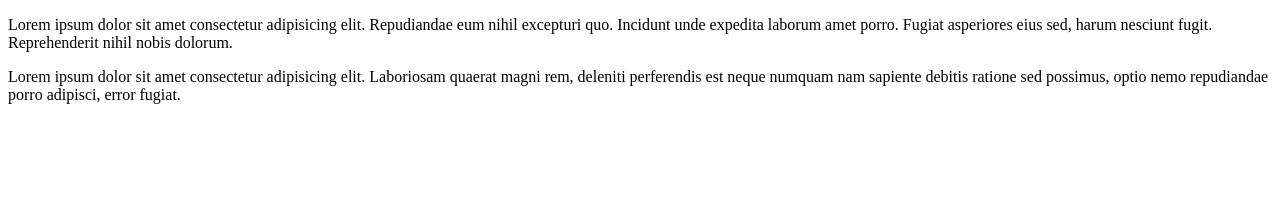
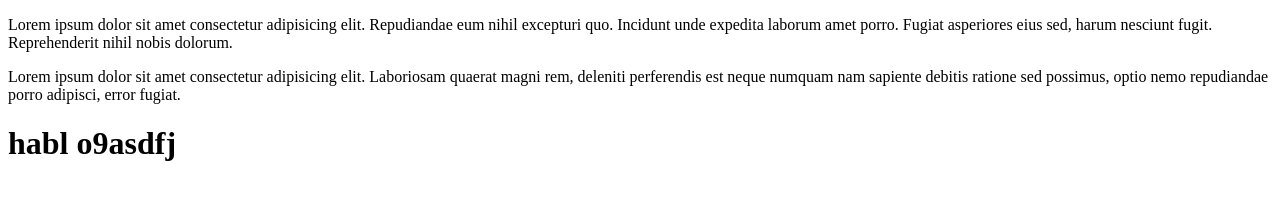
Before and after one commit to rajudon25/philips-2, a plain HTML site: page index.html in a window 1280 px wide. Drawn offline with Linux system fonts and the light colour scheme.

Commit message:
first commit

```diff
--- a/index.html
+++ b/index.html
@@ -8,5 +8,6 @@
 <body>
     <p>Lorem ipsum dolor sit amet consectetur adipisicing elit. Repudiandae eum nihil excepturi quo. Incidunt unde expedita laborum amet porro. Fugiat asperiores eius sed, harum nesciunt fugit. Reprehenderit nihil nobis dolorum.</p>
     <p>Lorem ipsum dolor sit amet consectetur adipisicing elit. Laboriosam quaerat magni rem, deleniti perferendis est neque numquam nam sapiente debitis ratione sed possimus, optio nemo repudiandae porro adipisci, error fugiat.</p>
+    <h1>habl  o9asdfj</h1>
 </body>
 </html>
```
